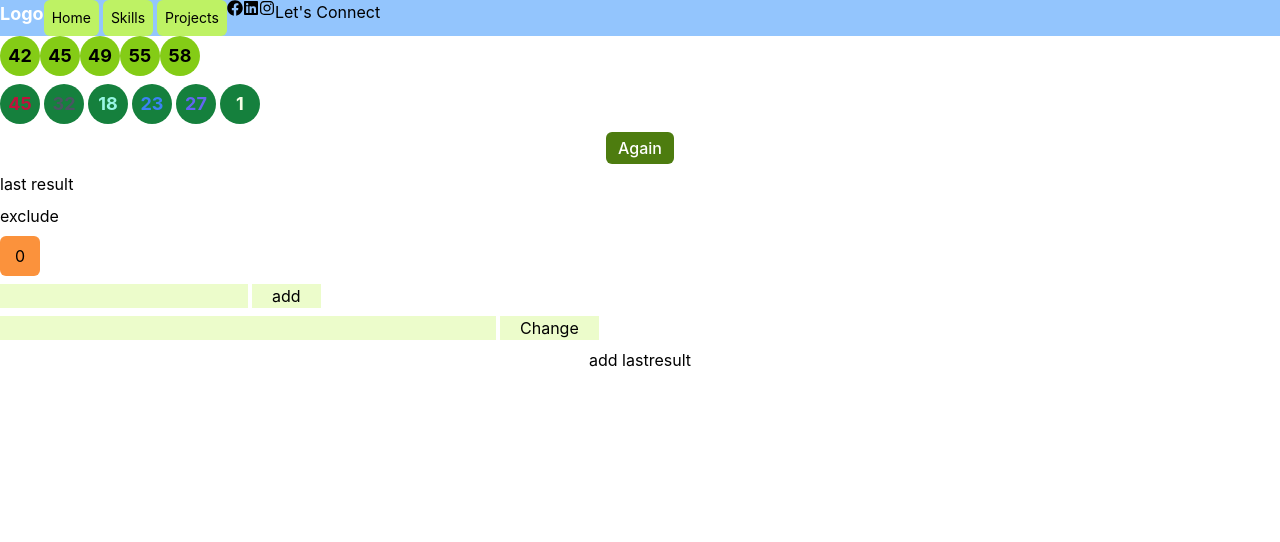
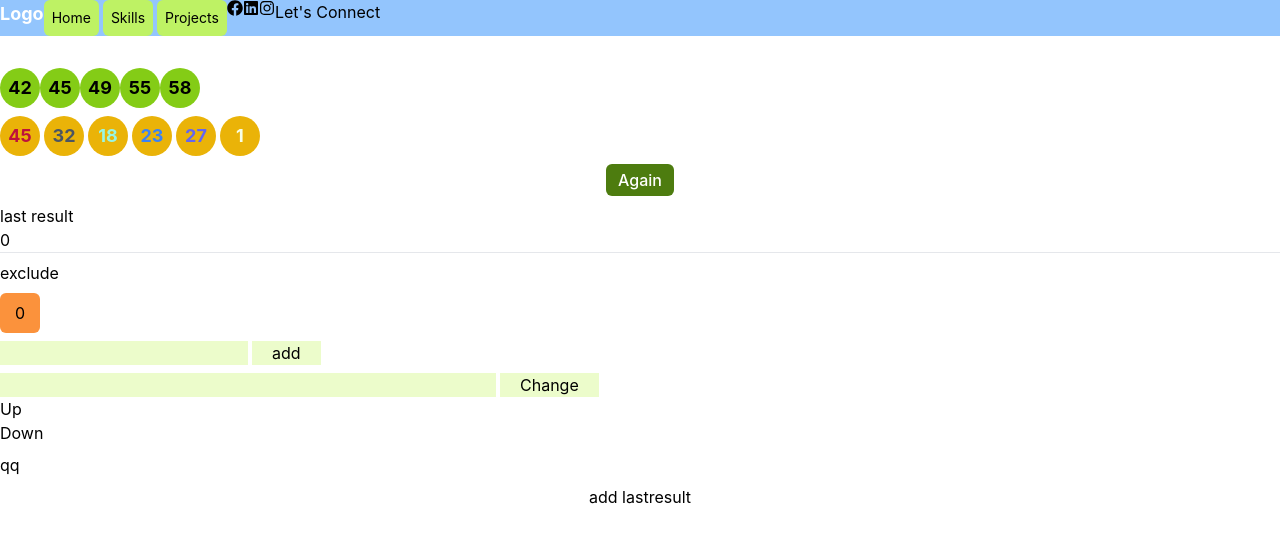
Before and after one commit to jowjaim20/portfolio_website, a React (Create React App) app: page / in a window 1280 px wide. Both pictures are taken after a click on the button "Again". Shown: the top 542 px of the page. Built offline with nearby package versions, Linux system fonts and the light colour scheme.

Commit message:
update from joel pogi

```diff
--- a/src/components/Numberagenerstor.tsx
+++ b/src/components/Numberagenerstor.tsx
@@ -1,5 +1,4 @@
 import React, { useEffect, useState, useSyncExternalStore } from "react";
-import { json } from "stream/consumers";
 interface Exclude {
   numbers: number[];
   chance: number;
@@ -82,6 +81,9 @@ const NumWrap: React.FC<{
   twice?: boolean;
   trice?: boolean;
   fourTimes?: boolean;
+  fiveTimes?: boolean;
+  onClick?: () => void;
+  clicked?: number;
 }> = ({
   num,
   include = true,
@@ -90,25 +92,32 @@ const NumWrap: React.FC<{
   twice = false,
   trice = false,
   fourTimes = false,
+  fiveTimes = false,
+  clicked = 0,
 }) => {
   const id: any = num.toString();
   return (
     <div
       className={`${
-        numColor[id]
-      } flex justify-center items-center text-lg font-bold rounded-full ${
-        fourTimes
+        clicked === num
+          ? " text-black border-2 border-yellow-400 text-[25px] font-extrabold"
+          : numColor[id]
+      }
+   flex justify-center items-center text-lg font-bold rounded-full ${
+     fiveTimes
+       ? "bg-neutral-900"
+       : fourTimes
        ? " bg-gray-600"
        : trice
        ? " bg-red-700"
        : twice
        ? " bg-cyan-500"
        : single
-          ? " border-2"
+       ? " border-2 border-red-900"
        : includeAll
-          ? " bg-green-700"
+       ? " bg-yellow-500"
        : include
-          ? " bg-sky-900"
+       ? " bg-emerald-900"
        : " bg-purple-700"
    } w-10 h-10 p-2`}
     >
@@ -122,6 +131,7 @@ const NumberGenerator = () => {
     numbers: [],
     chance: 0,
   });
+  const [clicked, setClicked] = useState(0);
   const [input, setInput] = useState("");
   const [inputChance, setInputChance] = useState("");
   const [lottoNumbers, setLottoNumbers] = useState<number[]>([]);
@@ -264,6 +274,20 @@ const NumberGenerator = () => {
     return count === 4;
   };
 
+  const handleFivetimes = (
+    nums: number,
+    lastResults: Exclude[],
+    chance: number = 0
+  ) => {
+    const data = lastResults.filter(
+      (res) => res.chance >= chance && res.chance <= chance + 20
+    );
+    const count = data
+      .map((data) => data.numbers.filter((num) => num === nums))
+      .flat().length;
+
+    return count === 5;
+  };
   const handleChangeChance = (
     lastResults: Exclude[],
     inputChance: number,
@@ -278,8 +302,20 @@ const NumberGenerator = () => {
     });
     setlastResults(test);
   };
+
+  const handleChancesUporDown = (
+    lastResults: Exclude[],
+    inputChance: number
+  ) => {
+    const test = lastResults.map((res) => {
+      return { ...res, chance: res.chance + inputChance };
+    });
+    setlastResults(test);
+  };
+
   return (
     <div className="flex flex-col gap-2">
+      <br />
       <div className=" flex">
         {game.map((num) => (
           <div
@@ -292,15 +328,23 @@ const NumberGenerator = () => {
       </div>
       <div className="flex gap-1">
         {lottoNumbers.map((num) => (
+          <div
+            onClick={() => {
+              console.log(num);
+              setClicked(num);
+            }}
+          >
             <NumWrap
               num={num}
+              includeAll={includedAll(lastResults, num)}
               include={included(exclude, num)}
-            includeAll={includedAll(lastResults, num)}
               single={handleSingle(num, lastResults)}
               twice={handleTwice(num, lastResults, 28)}
               trice={handleTrice(num, lastResults, 28)}
               fourTimes={handleFourtimes(num, lastResults, 28)}
+              fiveTimes={handleFivetimes(num, lastResults, 28)}
             />
+          </div>
         ))}
       </div>
       <div className=" flex justify-center items-center">
@@ -313,25 +357,41 @@ const NumberGenerator = () => {
         </button>
       </div>
       <div>
+        <div>
           <div>last result</div>
+          <span>{lastResults.length}</span>
+        </div>
+        <hr />
+
         {lastResults
           .sort((a, b) => a.chance - b.chance)
           .map((res) => (
             <div className="flex">
               {res.numbers.map((num) => (
+                <div
+                  onClick={() => {
+                    console.log(num);
+                    setClicked(num);
+                  }}
+                >
                   <NumWrap
+                    clicked={clicked}
                     num={num}
                     single={handleSingle(num, lastResults)}
                     twice={handleTwice(num, lastResults, res.chance)}
                     trice={handleTrice(num, lastResults, res.chance)}
                     fourTimes={handleFourtimes(num, lastResults, res.chance)}
+                    fiveTimes={handleFivetimes(num, lastResults, res.chance)}
                   />
+                </div>
               ))}
               <div className="flex justify-center items-center w-10 h-10 rounded-md bg-orange-400">
                 {res.chance}
               </div>
               <button
-                className=" bg-red-600 flex justify-center items-center w-10 h-10 rounded-full text-white"
+                className={`${
+                  lastResults.length <= 20 ? "hidden" : ""
+                } bg-red-600 flex justify-center items-center w-10 h-10 rounded-full text-white`}
                 onClick={() => handleRemove(res.chance)}
               >
                 x
@@ -339,7 +399,6 @@ const NumberGenerator = () => {
             </div>
           ))}
       </div>
-
       <div>exclude</div>
       {
         <div className="flex">
@@ -392,7 +451,12 @@ const NumberGenerator = () => {
         >
           Change
         </button>
+        <div>
+          <div onClick={() => handleChancesUporDown(lastResults, 2)}>Up</div>
+          <div onClick={() => handleChancesUporDown(lastResults, -2)}>Down</div>
         </div>
+      </div>
+      qq
       <button
         type="button"
         onClick={() => handleAddLast(lastResults, excludeObj)}
```
Lines whose indentation alone changed are shown as unchanged.
